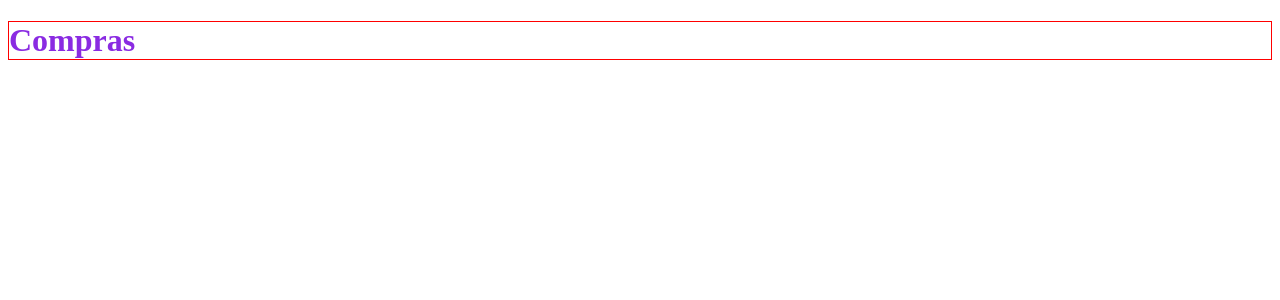
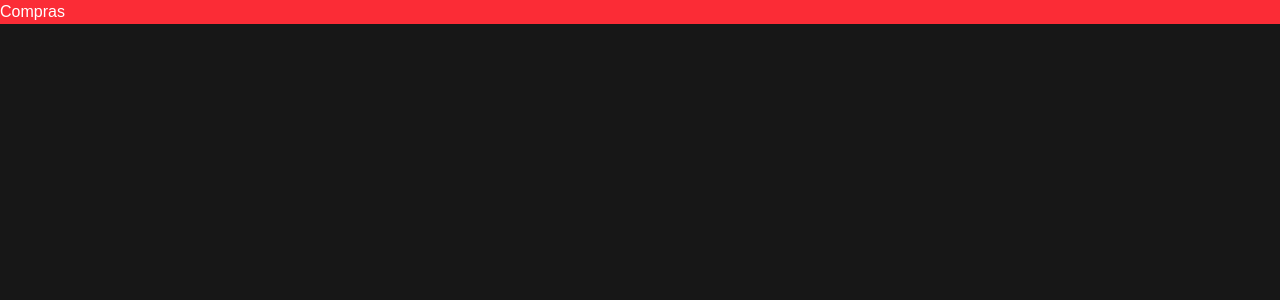
Before and after one commit to rogin2005/CursoJS, a Next.js app in the folder CursoJS/Fs_udemy/react-next-aula/react-fundamentos/: page /compras in a window 1280 px wide. Shown: the top 300 px of the page. Built offline with nearby package versions, Linux system fonts and the light colour scheme.

Commit message:
utilizando App com Pages

```diff
--- /dev/null
+++ b/CursoJS/Fs_udemy/react-next-aula/react-fundamentos/src/pages/_app.tsx
@@ -0,0 +1,7 @@
+import "../app/globals.css"
+
+export default function App(props: any) {
+    console.log(props)
+    const {Component, pageProps} = props
+    return <Component {...pageProps} />
+}
--- a/CursoJS/Fs_udemy/react-next-aula/react-fundamentos/src/pages/blog/index.tsx
+++ b/CursoJS/Fs_udemy/react-next-aula/react-fundamentos/src/pages/blog/index.tsx
@@ -1,3 +1,3 @@
 export default function Page() {
-    return <h1>Blog</h1>
+    return <h1 className="bg-purple-500">Blog</h1>
 }
--- a/CursoJS/Fs_udemy/react-next-aula/react-fundamentos/src/pages/compras.tsx
+++ b/CursoJS/Fs_udemy/react-next-aula/react-fundamentos/src/pages/compras.tsx
@@ -1,11 +1,10 @@
-import { Cabecalho } from "@/components/interface";
 // import "../app/globals.css";
 import "@/app/estilo.css"
 
 export default function Page() {
     return (
         <div>
-            <h1 className="titulo">Compras</h1>
+            <h1 className="bg-red-500">Compras</h1>
         </div>
     )
 }
```
